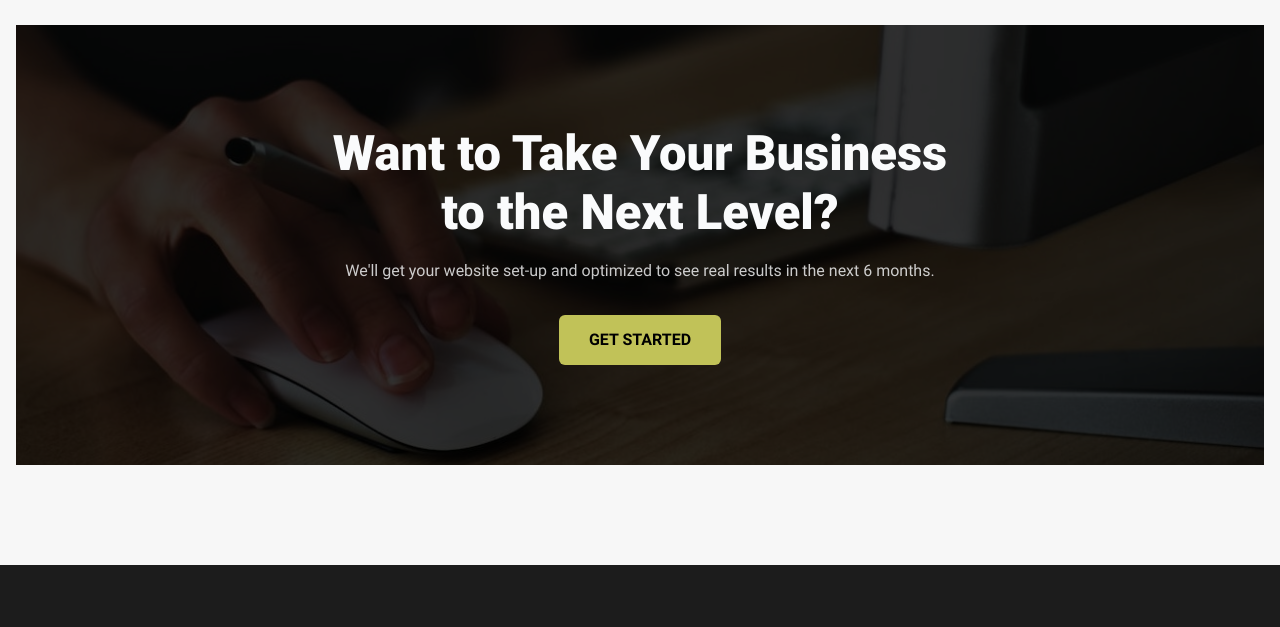
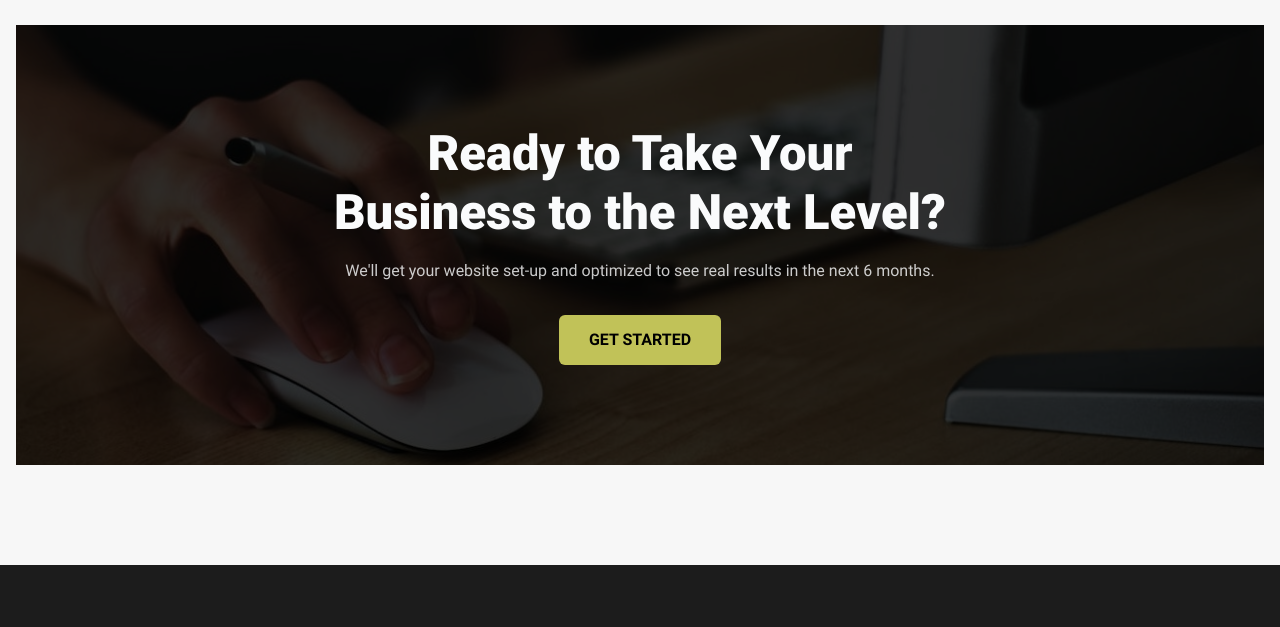
Before and after one commit to E2WebDesign/E2-Web-Design, an Eleventy site: page src/index.html in a window 1280 px wide. Shown: the part 8620-9247 px from the top of the page. Built offline with nearby package versions, Linux system fonts and the light colour scheme; Eleventy itself is replaced by a stand-in of ours; files that its build step writes are made by us from their sources.

Commit message:
Change wording for final cta call-out

```diff
--- a/src/_includes/components/cta.html
+++ b/src/_includes/components/cta.html
@@ -5,7 +5,7 @@
 <section id="cta-52">
     <div class="cs-container">
         <div class="cs-content">
-            <h2 class="cs-title">Want to Take Your Business to the Next Level?  </h2>
+            <h2 class="cs-title">Ready to Take Your Business to the Next Level?  </h2>
             <p class="cs-text">
                 We'll get your website set-up and optimized to see real results in the next 6 months.
             </p>
```
